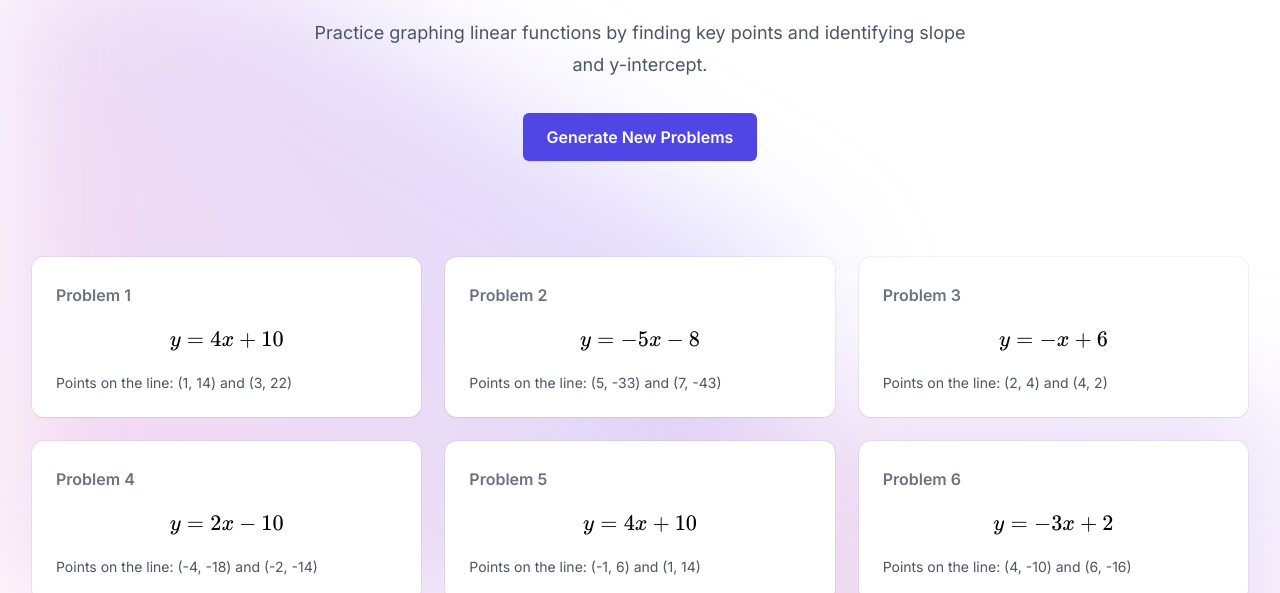
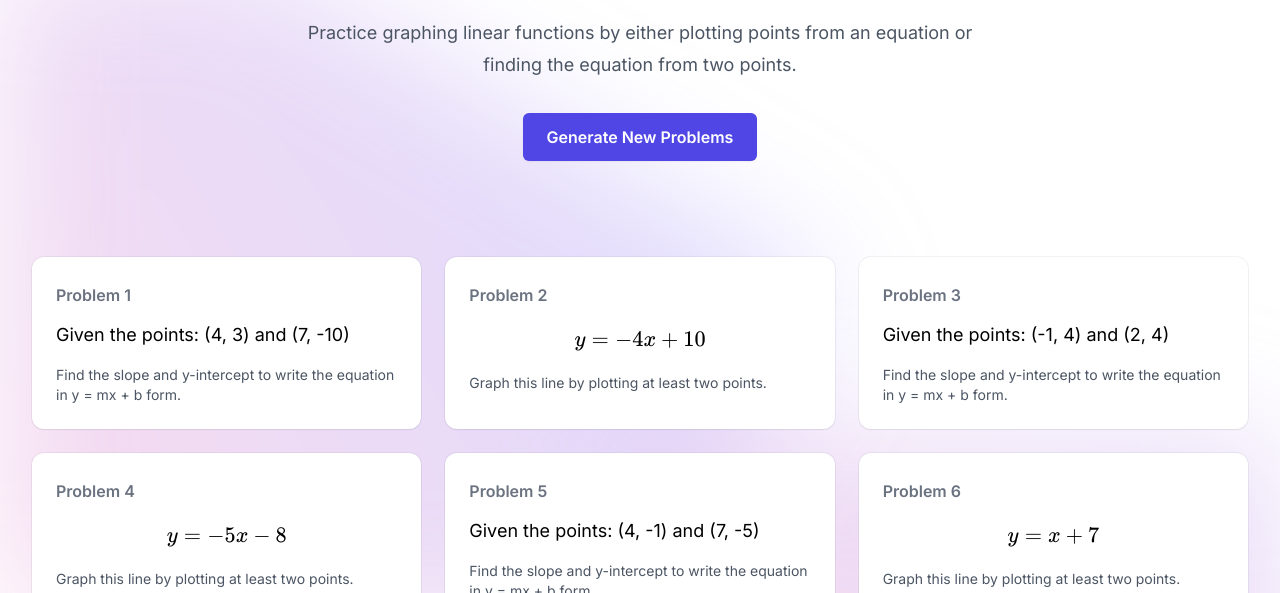
Before and after one commit to bitbrained/math-worksheets, a plain HTML site: page graphing-linear-functions.html in a window 1280 px wide. Shown: the part 207-800 px from the top of the page. Drawn offline with nearby package versions, Linux system fonts and the light colour scheme; some packages are replaced by stand-ins of ours.

Commit message:
Change problem format.

```diff
--- a/graphing-linear-functions.html
+++ b/graphing-linear-functions.html
@@ -84,7 +84,7 @@
                             Graphing Linear Functions
                         </h1>
                         <p class="decorative mt-6 text-lg leading-8 text-gray-600">
-                            Practice graphing linear functions by finding key points and identifying slope and y-intercept.
+                            Practice graphing linear functions by either plotting points from an equation or finding the equation from two points.
                         </p>
                         <div class="decorative mt-8">
                             <button onclick="generateProblems()"
@@ -121,20 +121,9 @@
             return Math.floor(Math.random() * (max - min + 1)) + min;
         }
 
-        function generateLinearFunction() {
-            // Generate slope (non-zero)
-            let slope = getRandomInt(-5, 5);
-            while (slope === 0) {
-                slope = getRandomInt(-5, 5);
-            }
-
-            // Generate y-intercept
-            const yIntercept = getRandomInt(-10, 10);
-
-            // Format the function
+        function formatEquation(slope, yIntercept) {
             let equation = 'y = ';
 
-            // Add slope term
             if (slope === 1) {
                 equation += 'x';
             } else if (slope === -1) {
@@ -143,23 +132,45 @@
                 equation += `${slope}x`;
             }
 
-            // Add y-intercept
             if (yIntercept > 0) {
                 equation += ` + ${yIntercept}`;
             } else if (yIntercept < 0) {
                 equation += ` - ${Math.abs(yIntercept)}`;
             }
 
-            // Generate two points on the line
-            const x1 = getRandomInt(-5, 5);
-            const y1 = slope * x1 + yIntercept;
-            const x2 = x1 + 2;  // Ensure x2 > x1
-            const y2 = slope * x2 + yIntercept;
+            return equation;
+        }
 
-            return {
-                equation: equation,
-                points: `Points on the line: (${x1}, ${y1}) and (${x2}, ${y2})`
-            };
+        function generateLinearFunction() {
+            // Randomly choose between equation-based or points-based problem
+            const isEquationBased = Math.random() < 0.5;
+
+            if (isEquationBased) {
+                // Generate slope (non-zero)
+                let slope = getRandomInt(-5, 5);
+                while (slope === 0) {
+                    slope = getRandomInt(-5, 5);
+                }
+                const yIntercept = getRandomInt(-10, 10);
+
+                return {
+                    type: 'equation',
+                    equation: formatEquation(slope, yIntercept),
+                    instruction: 'Graph this line by plotting at least two points.'
+                };
+            } else {
+                // Generate two points with integer coordinates
+                const x1 = getRandomInt(-5, 5);
+                const x2 = x1 + getRandomInt(1, 3); // Ensure x2 > x1
+                const y1 = getRandomInt(-10, 10);
+                const y2 = getRandomInt(-10, 10);
+
+                return {
+                    type: 'points',
+                    points: `(${x1}, ${y1}) and (${x2}, ${y2})`,
+                    instruction: 'Find the slope and y-intercept to write the equation in y = mx + b form.'
+                };
+            }
         }
 
         function generateProblems() {
@@ -172,8 +183,13 @@
                 const problem = generateLinearFunction();
 
                 clone.querySelector('h3').textContent = `Problem ${i}`;
-                clone.querySelector('.expression').textContent = `\\[${problem.equation}\\]`;
-                clone.querySelector('.points').textContent = problem.points;
+                if (problem.type === 'equation') {
+                    clone.querySelector('.expression').textContent = `\\[${problem.equation}\\]`;
+                    clone.querySelector('.points').textContent = problem.instruction;
+                } else {
+                    clone.querySelector('.expression').textContent = `Given the points: ${problem.points}`;
+                    clone.querySelector('.points').textContent = problem.instruction;
+                }
 
                 problemsDiv.appendChild(clone);
             }
```
